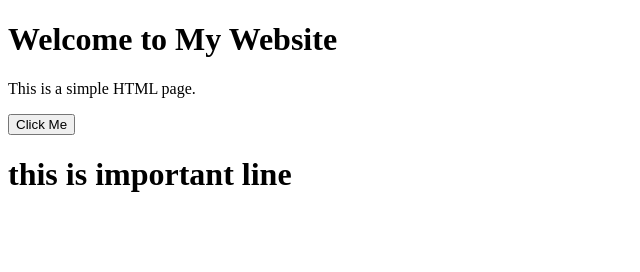
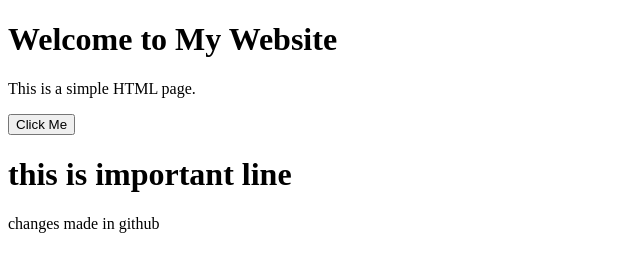
Before and after one commit to pmdeebak862006/first_repo, a plain HTML site: page index.html in a window 1280 px wide. Shown: the whole page, without its empty margins (0-640 px from the left). Drawn offline with Linux system fonts and the light colour scheme.

Commit message:
feat : changes made in github

```diff
--- a/index.html
+++ b/index.html
@@ -10,5 +10,6 @@
     <p>This is a simple HTML page.</p>
     <button onclick="alert('Hello!')">Click Me</button>
     <h1>this is important line</h1>
+    changes made in github
 </body>
 </html>
```
